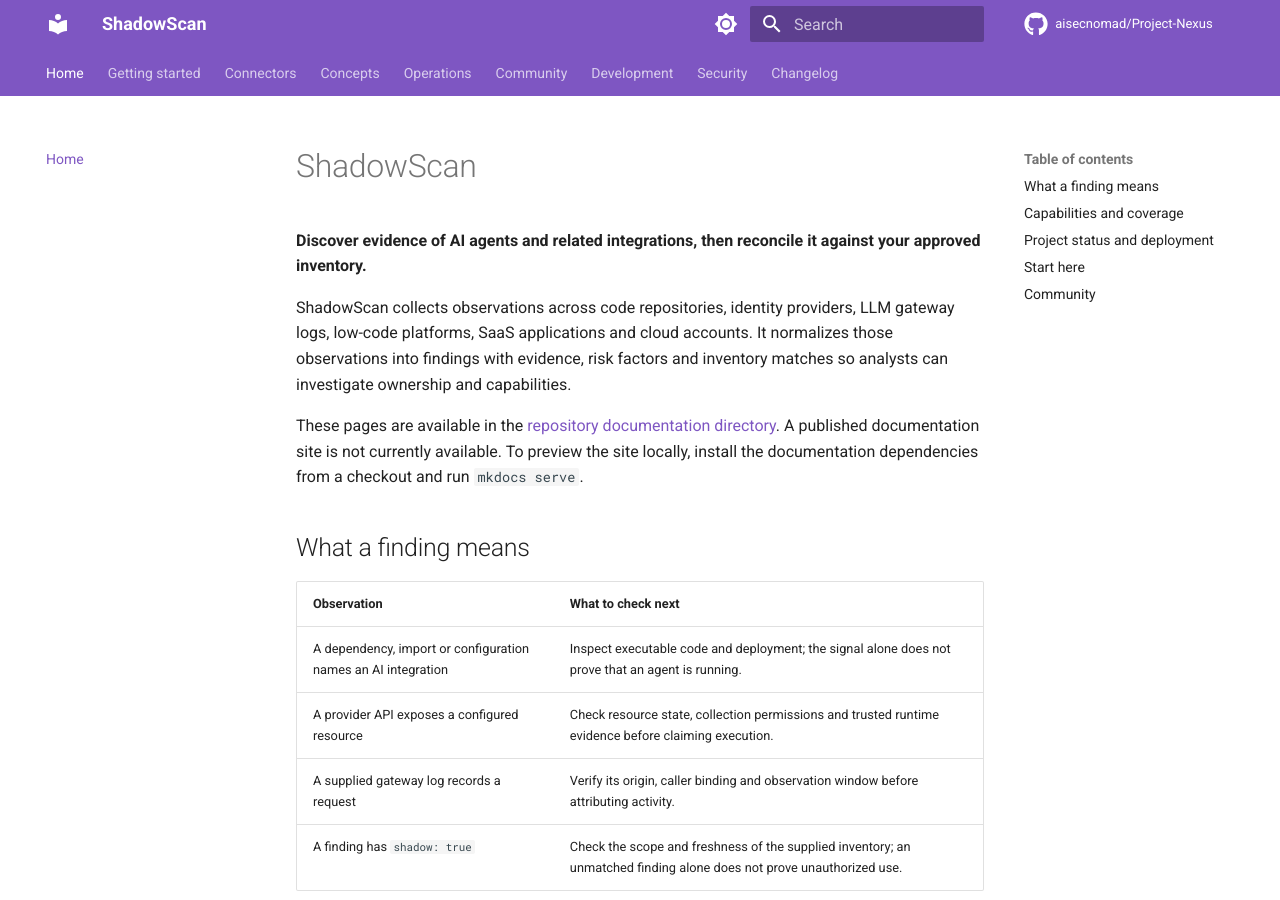
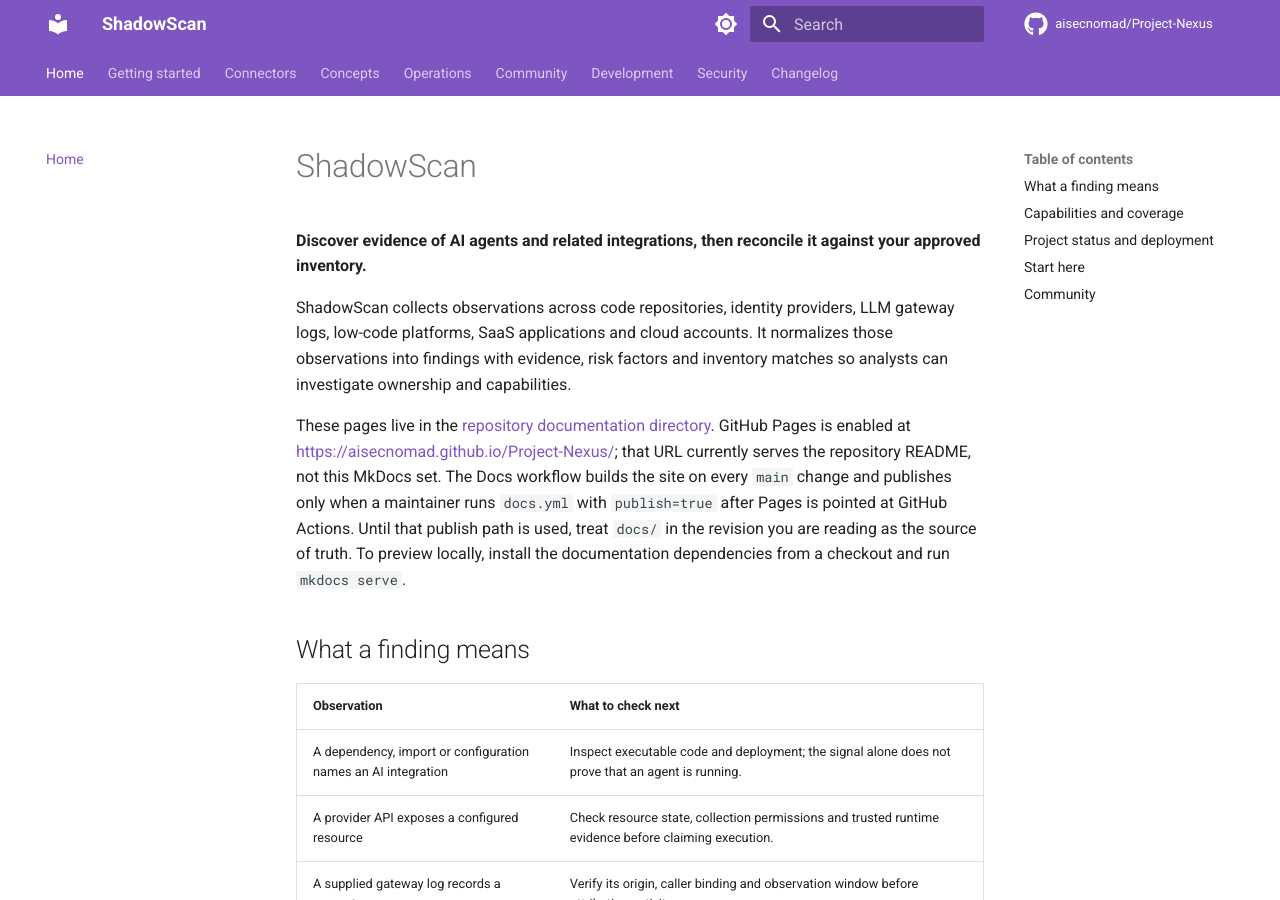
Before and after one commit to aisecnomad/Project-Nexus, an MkDocs documentation site: the page built from docs/index.md, in a window 1280 px wide and 900 px high. Built offline with MkDocs 1.6.1 and Material for MkDocs 9.7.7, drawn with Linux system fonts in a browser that asks for light colours; comment, search, counter and statistics services are not loaded; some of the changed text lies outside the part shown.

Commit message:
Document the review-candidate path without claiming a review happened
Add the external reviewer packet, Scorecard badge, and honest Pages wording.
Do not tag a release, publish a package, or auto-deploy Pages.

Signed-off-by: aisecnomad <aisecnomad@gmail.com>

```diff
--- a/docs/index.md
+++ b/docs/index.md
@@ -8,11 +8,16 @@
 normalizes those observations into findings with evidence, risk factors and
 inventory matches so analysts can investigate ownership and capabilities.
 
-These pages are available in the
+These pages live in the
 [repository documentation directory](https://github.com/aisecnomad/Project-Nexus/tree/main/docs).
-A published documentation site is not currently available. To preview the site
-locally, install the documentation dependencies from a checkout and run
-`mkdocs serve`.
+GitHub Pages is enabled at
+<https://aisecnomad.github.io/Project-Nexus/>; that URL currently serves the
+repository README, not this MkDocs set. The Docs workflow builds the site on
+every `main` change and publishes only when a maintainer runs
+`docs.yml` with `publish=true` after Pages is pointed at GitHub Actions.
+Until that publish path is used, treat `docs/` in the revision you are
+reading as the source of truth. To preview locally, install the documentation
+dependencies from a checkout and run `mkdocs serve`.
 
 ## What a finding means
 
```
Also changed, not shown: other parts of docs/index.md (+1 -0 lines), AGENTS.md (+3 -1 lines), ROADMAP.md (+12 -2 lines), docs/community.md (+1 -0 lines), docs/operations/reviewer-packet.md (added, +88 -0 lines).
